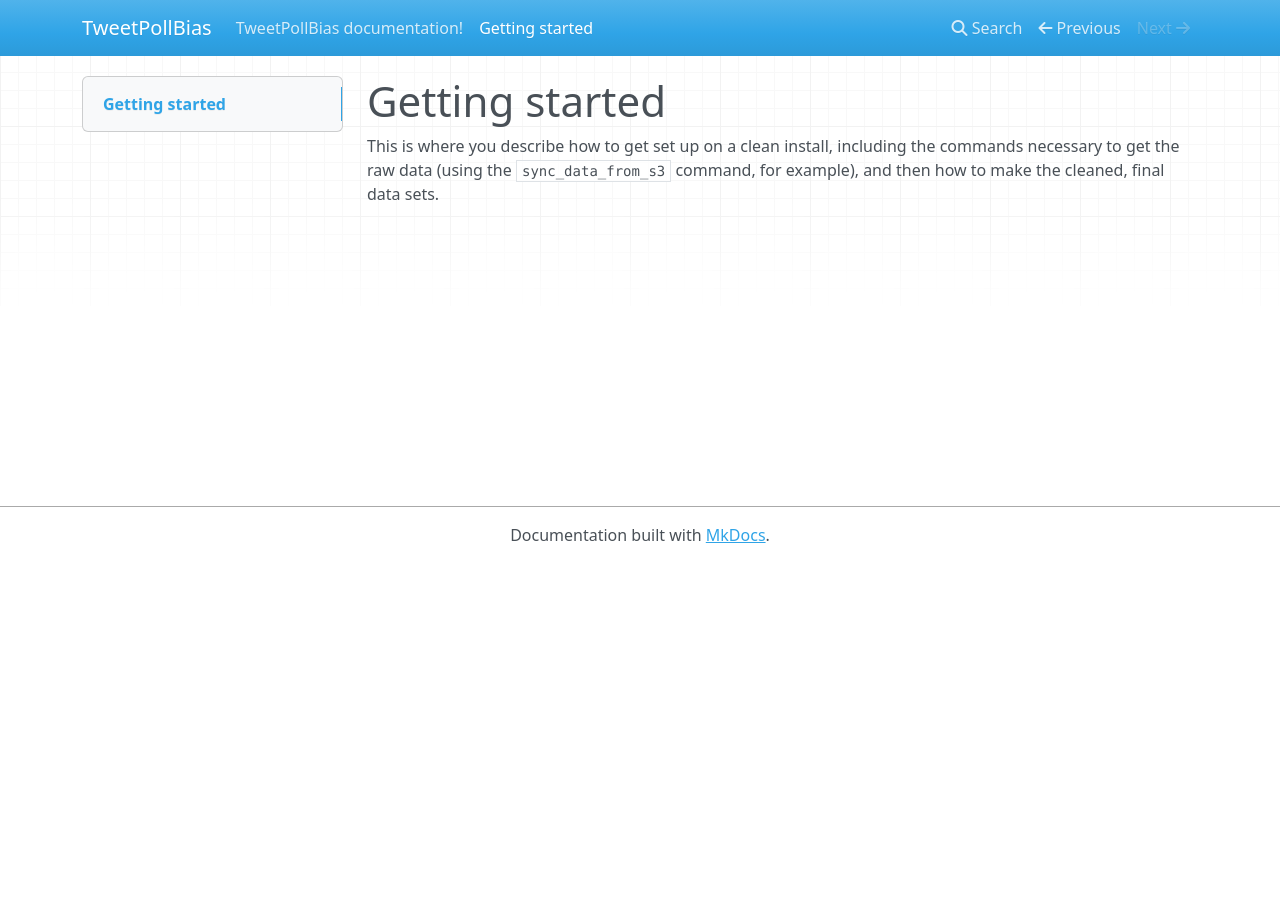
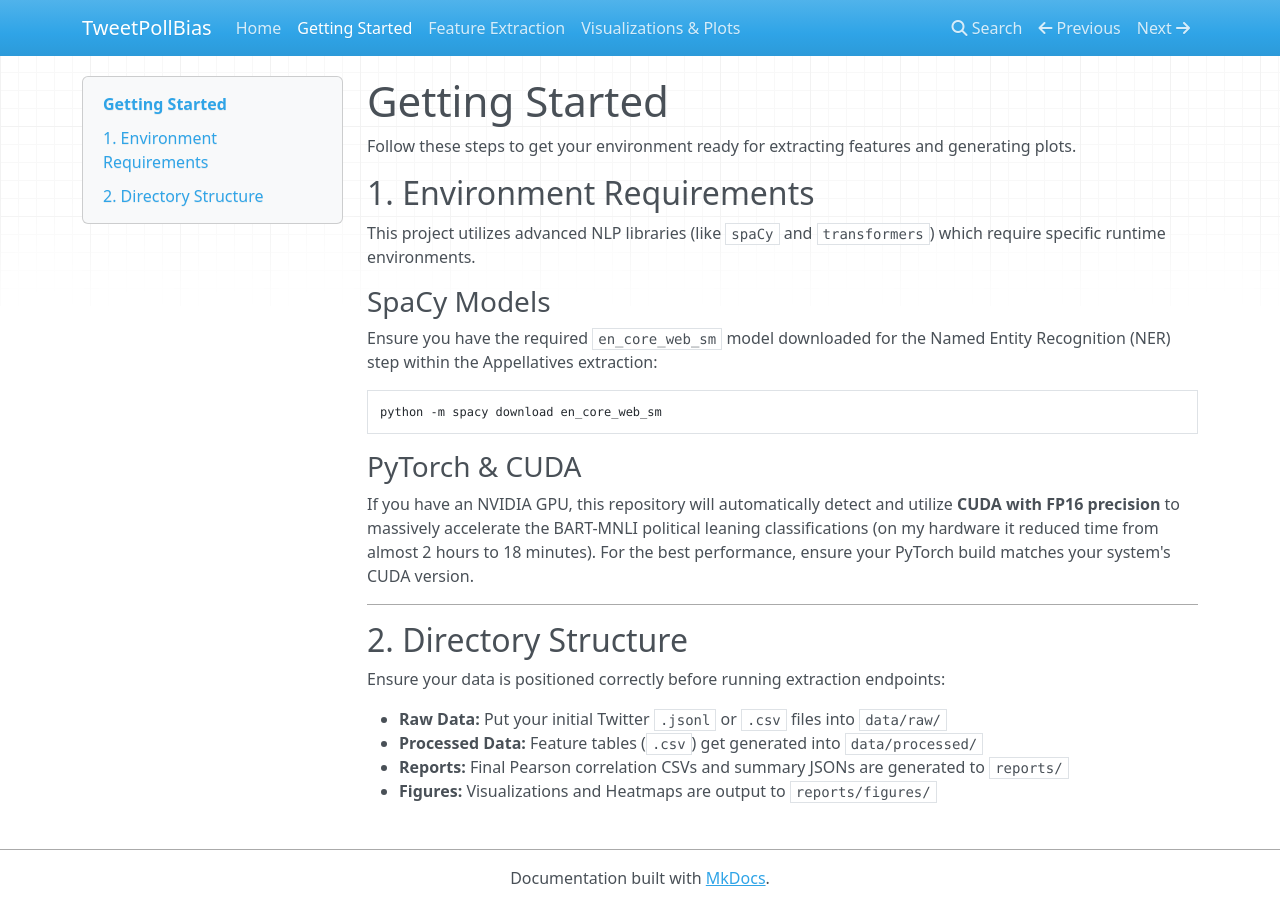
Before and after one commit to mivige/TweetPollBias, an MkDocs documentation site: the page built from docs/docs/getting-started.md, in a window 1280 px wide. Built offline with MkDocs 1.6.1, drawn with Linux system fonts in a browser that asks for light colours; nearby versions of some CDN libraries.

Commit message:
update docs

````diff
--- a/docs/docs/getting-started.md
+++ b/docs/docs/getting-started.md
@@ -1,6 +1,27 @@
-Getting started
-===============
+# Getting Started
 
-This is where you describe how to get set up on a clean install, including the
-commands necessary to get the raw data (using the `sync_data_from_s3` command,
-for example), and then how to make the cleaned, final data sets.
+Follow these steps to get your environment ready for extracting features and generating plots.
+
+## 1. Environment Requirements
+
+This project utilizes advanced NLP libraries (like `spaCy` and `transformers`) which require specific runtime environments.
+
+### SpaCy Models
+Ensure you have the required `en_core_web_sm` model downloaded for the Named Entity Recognition (NER) step within the Appellatives extraction:
+```bash
+python -m spacy download en_core_web_sm
+```
+
+### PyTorch & CUDA
+If you have an NVIDIA GPU, this repository will automatically detect and utilize **CUDA with FP16 precision** to massively accelerate the BART-MNLI political leaning classifications (on my hardware it reduced time from almost 2 hours to 18 minutes). For the best performance, ensure your PyTorch build matches your system's CUDA version.
+
+---
+
+## 2. Directory Structure
+
+Ensure your data is positioned correctly before running extraction endpoints:
+
+* **Raw Data:** Put your initial Twitter `.jsonl` or `.csv` files into `data/raw/`
+* **Processed Data:** Feature tables (`.csv`) get generated into `data/processed/`
+* **Reports:** Final Pearson correlation CSVs and summary JSONs are generated to `reports/`
+* **Figures:** Visualizations and Heatmaps are output to `reports/figures/`
--- a/docs/mkdocs.yml
+++ b/docs/mkdocs.yml
@@ -1,4 +1,9 @@
 site_name: TweetPollBias
-#
 site_author: Michele Vincenzo Gentile
-#
+site_description: "Twitter social-poll analysis (2020 cycle): extract candidate-order, appellatives, and political-leaning markers."
+
+nav:
+  - Home: index.md
+  - Getting Started: getting-started.md
+  - Feature Extraction: features.md
+  - Visualizations & Plots: plots.md
````
Also changed, not shown: docs/docs/features.md (added, +51 -0 lines), docs/docs/index.md (+15 -5 lines), docs/docs/plots.md (added, +41 -0 lines).
